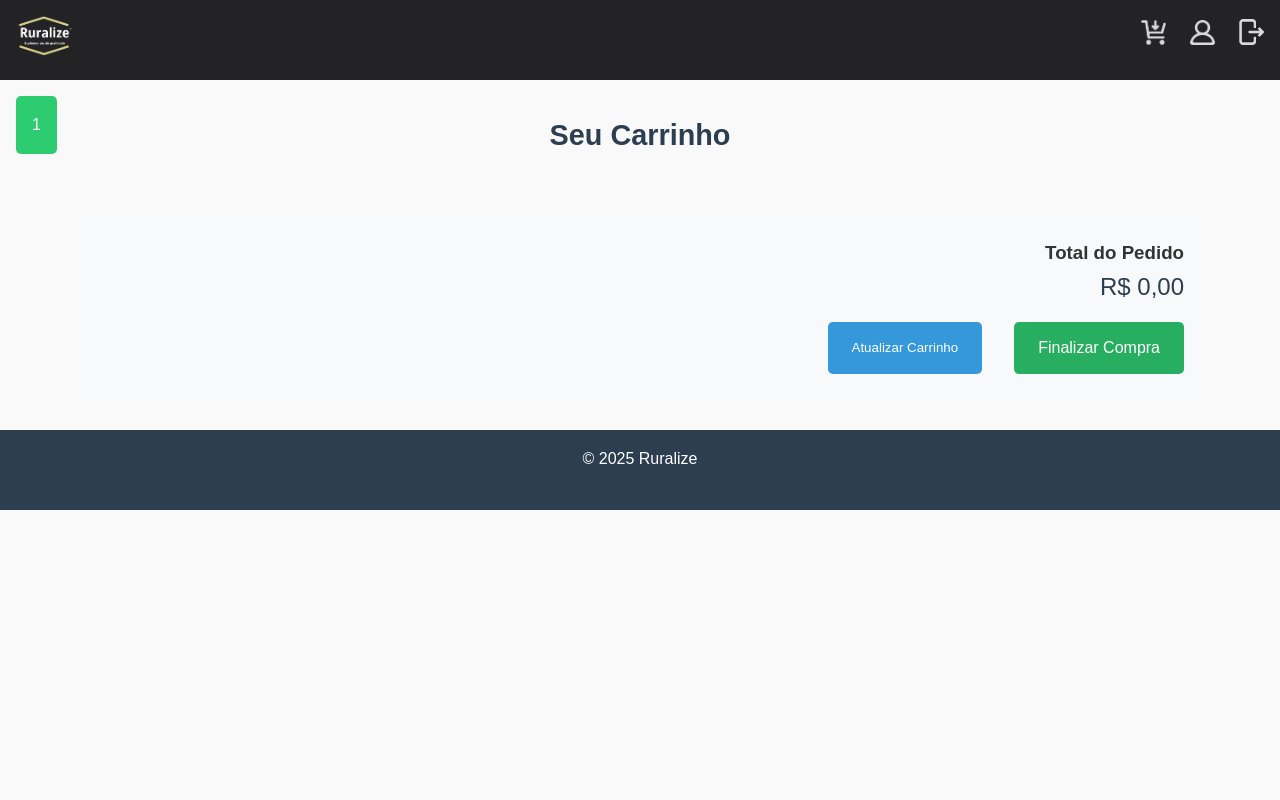
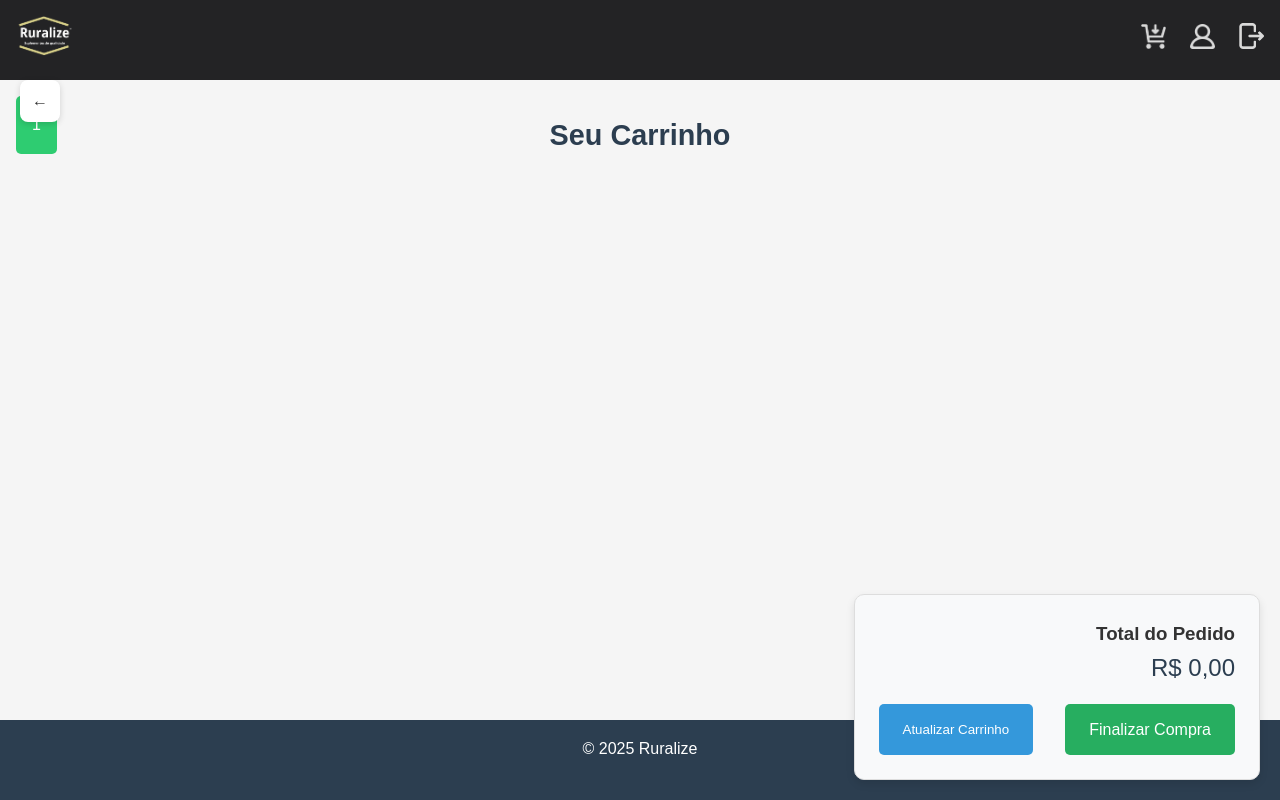
Before and after one commit to Dacovaa/Ruralize, a PHP site: page /carrinho.php in a window 1280 px wide. Run offline with PHP 8.4, Linux system fonts and the light colour scheme; a user stored in the database is signed in; data that the repository does not hold is empty.

Commit message:
2.2.0 Design ajustado do Carrinho

```diff
--- a/ruralize1/carrinho.php
+++ b/ruralize1/carrinho.php
@@ -42,12 +42,13 @@ if ($_SERVER['REQUEST_METHOD'] === 'POST') {
 
 include 'header.php';
 ?>
-
+<link rel="stylesheet" href="styles/carrinho.css">
+<a href="index.php" class="botao-voltar">←</a>
 <div class="carrinho-container">
     <h2>Seu Carrinho</h2>
 
     <?php if (!empty($_SESSION['carrinho'])): ?>
-        <form action="carrinho.php" method="POST">
+        <form class="carrinho-conteudo" action="carrinho.php" method="POST">
             <div class="itens-carrinho">
                 <?php
                 $total = 0;
--- a/ruralize1/header.php
+++ b/ruralize1/header.php
@@ -10,7 +10,7 @@
        <!--  <li><p>olá (<?= $_SESSION['usuario_nome'] ?>)</p></li> -->
         <nav>
             <ul>
-                <img class="logo" src="img/logoRuralizeok.png " alt="">
+                <a href="index.php"><img class="logo" src="img/logoRuralizeok.png " alt=""></a>
                 <div class="separaLogo">
                 <div class="separacaoLayoutHeader">
                 </div>
--- /dev/null
+++ b/ruralize1/styles/carrinho.css
@@ -0,0 +1,181 @@
+main{
+    width: 100% !important;
+    min-height: 80vh !important;
+    background-color: whitesmoke;
+}
+.carrinho-container{
+    display: flex;
+    flex-direction: column;
+    height: 100%;
+    padding: 2rem 5rem;
+    align-items: center;
+}
+.carrinho-conteudo{
+    width: 100%;
+}
+
+.itens-carrinho {
+    display: grid;
+    gap: 1.5rem;
+}
+
+.item-carrinho {
+    display: flex;
+    align-items: center;
+    width: 70%;
+    gap: 1.5rem;
+    padding: 1.5rem;
+    border: 1px solid #ddd;
+    border-radius: 10px;
+    background-color: #fff;
+    box-shadow: 0 4px 8px rgba(0, 0, 0, 0.1);
+    transition: transform 0.3s ease, box-shadow 0.3s ease;
+}
+
+.item-carrinho:hover {
+    transform: translateY(-5px);
+    box-shadow: 0 6px 12px rgba(0, 0, 0, 0.15);
+}
+
+.item-imagem img {
+    width: 100px;
+    height: 100px;
+    object-fit: cover;
+    border-radius: 8px;
+}
+
+.item-info {
+    flex: 1;
+}
+
+.item-info h3 {
+    font-size: 1.2rem;
+    margin-bottom: 0.5rem;
+    color: #2c3e50;
+}
+
+.preco-unitario {
+    font-size: 0.9rem;
+    color: #666;
+    margin-bottom: 0.5rem;
+}
+
+.quantidade-controle {
+    margin-bottom: 0.5rem;
+}
+
+.quantidade-controle label {
+    font-size: 0.9rem;
+    color: #333;
+}
+
+.quantidade-input {
+    width: 60px;
+    padding: 0.5rem;
+    border: 1px solid #ddd;
+    border-radius: 5px;
+    text-align: center;
+}
+
+.subtotal {
+    font-size: 1rem;
+    color: #27ae60;
+    font-weight: bold;
+    margin-bottom: 0.5rem;
+}
+
+.botao-remover {
+    background-color: #e74c3c;
+    color: #fff;
+    padding: 0.5rem 1rem;
+    border: none;
+    border-radius: 5px;
+    cursor: pointer;
+    transition: background-color 0.3s ease;
+}
+
+.botao-remover:hover {
+    background-color: #c0392b;
+}
+
+.resumo-carrinho {
+    position: fixed;
+    bottom: 20px;
+    right: 20px;
+    z-index: 1000;
+    max-width: 40%;
+    padding: 1.5rem;
+    background-color: #f8f9fa;
+    border-radius: 10px;
+    text-align: right;
+    box-shadow: 0 4px 8px rgba(0, 0, 0, 0.1);
+    border: 1px solid #ddd;
+}
+
+.resumo-carrinho .total {
+    font-size: 1.5rem;
+    color: #2c3e50;
+    margin-bottom: 1rem;
+}
+
+.botao-atualizar {
+    background-color: #3498db;
+    color: #fff;
+    padding: 0.8rem 1.5rem;
+    border: none;
+    border-radius: 5px;
+    cursor: pointer;
+    transition: background-color 0.3s ease;
+    margin-right: 1rem;
+}
+
+.botao-atualizar:hover {
+    background-color: #2980b9;
+}
+
+.botao-checkout {
+    background-color: #27ae60;
+    color: #fff;
+    padding: 0.8rem 1.5rem;
+    border: none;
+    border-radius: 5px;
+    cursor: pointer;
+    transition: background-color 0.3s ease;
+}
+
+.botao-checkout:hover {
+    background-color: #219653;
+}
+
+.carrinho-vazio {
+    display: flex;
+    flex-direction: column;
+    background-color: white;
+    border-radius: 8px;
+    box-shadow: 1px 1px 5px 2px;
+    width: 30%;
+    text-align: center;
+    padding: 1rem;
+    gap: 1rem;
+    color: #666;
+    justify-content: end;
+}
+
+.carrinho-vazio i {
+    font-size: 4rem;
+    color: #bdc3c7;
+    margin-bottom: 1rem;
+}
+
+.carrinho-vazio .botao {
+    background-color: #3498db;
+    color: #fff;
+    padding: 0.8rem 1.5rem;
+    border-radius: 5px;
+    text-decoration: none;
+    transition: background-color 0.3s ease;
+}
+
+.carrinho-vazio .botao:hover {
+    background-color: #2980b9;
+}
--- a/ruralize1/styles/styles.css
+++ b/ruralize1/styles/styles.css
@@ -217,162 +217,8 @@ h2 {
 }
 
 /* Estilos para o carrinho */
-.carrinho-container {
-    max-width: 1200px;
-    margin: 0 auto;
-    padding: 2rem;
-}
 
-.itens-carrinho {
-    display: grid;
-    gap: 1.5rem;
-}
 
-.item-carrinho {
-    display: flex;
-    align-items: center;
-    gap: 1.5rem;
-    padding: 1.5rem;
-    border: 1px solid #ddd;
-    border-radius: 10px;
-    background-color: #fff;
-    box-shadow: 0 4px 8px rgba(0, 0, 0, 0.1);
-    transition: transform 0.3s ease, box-shadow 0.3s ease;
-}
-
-.item-carrinho:hover {
-    transform: translateY(-5px);
-    box-shadow: 0 6px 12px rgba(0, 0, 0, 0.15);
-}
-
-.item-imagem img {
-    width: 100px;
-    height: 100px;
-    object-fit: cover;
-    border-radius: 8px;
-}
-
-.item-info {
-    flex: 1;
-}
-
-.item-info h3 {
-    font-size: 1.2rem;
-    margin-bottom: 0.5rem;
-    color: #2c3e50;
-}
-
-.preco-unitario {
-    font-size: 0.9rem;
-    color: #666;
-    margin-bottom: 0.5rem;
-}
-
-.quantidade-controle {
-    margin-bottom: 0.5rem;
-}
-
-.quantidade-controle label {
-    font-size: 0.9rem;
-    color: #333;
-}
-
-.quantidade-input {
-    width: 60px;
-    padding: 0.5rem;
-    border: 1px solid #ddd;
-    border-radius: 5px;
-    text-align: center;
-}
-
-.subtotal {
-    font-size: 1rem;
-    color: #27ae60;
-    font-weight: bold;
-    margin-bottom: 0.5rem;
-}
-
-.botao-remover {
-    background-color: #e74c3c;
-    color: #fff;
-    padding: 0.5rem 1rem;
-    border: none;
-    border-radius: 5px;
-    cursor: pointer;
-    transition: background-color 0.3s ease;
-}
-
-.botao-remover:hover {
-    background-color: #c0392b;
-}
-
-.resumo-carrinho {
-    margin-top: 2rem;
-    padding: 1.5rem;
-    background-color: #f8f9fa;
-    border-radius: 10px;
-    text-align: right;
-}
-
-.resumo-carrinho .total {
-    font-size: 1.5rem;
-    color: #2c3e50;
-    margin-bottom: 1rem;
-}
-
-.botao-atualizar {
-    background-color: #3498db;
-    color: #fff;
-    padding: 0.8rem 1.5rem;
-    border: none;
-    border-radius: 5px;
-    cursor: pointer;
-    transition: background-color 0.3s ease;
-    margin-right: 1rem;
-}
-
-.botao-atualizar:hover {
-    background-color: #2980b9;
-}
-
-.botao-checkout {
-    background-color: #27ae60;
-    color: #fff;
-    padding: 0.8rem 1.5rem;
-    border: none;
-    border-radius: 5px;
-    cursor: pointer;
-    transition: background-color 0.3s ease;
-}
-
-.botao-checkout:hover {
-    background-color: #219653;
-}
-
-.carrinho-vazio {
-    text-align: center;
-    padding: 4rem;
-    color: #666;
-}
-
-.carrinho-vazio i {
-    font-size: 4rem;
-    color: #bdc3c7;
-    margin-bottom: 1rem;
-}
-
-.carrinho-vazio .botao {
-    background-color: #3498db;
-    color: #fff;
-    padding: 0.8rem 1.5rem;
-    border-radius: 5px;
-    text-decoration: none;
-    transition: background-color 0.3s ease;
-}
-
-.carrinho-vazio .botao:hover {
-    background-color: #2980b9;
-}
 /* Formulários (login e registro) */
 
 
```
Also changed, not shown: ruralize1/comprar.php (+16 -1 lines).
